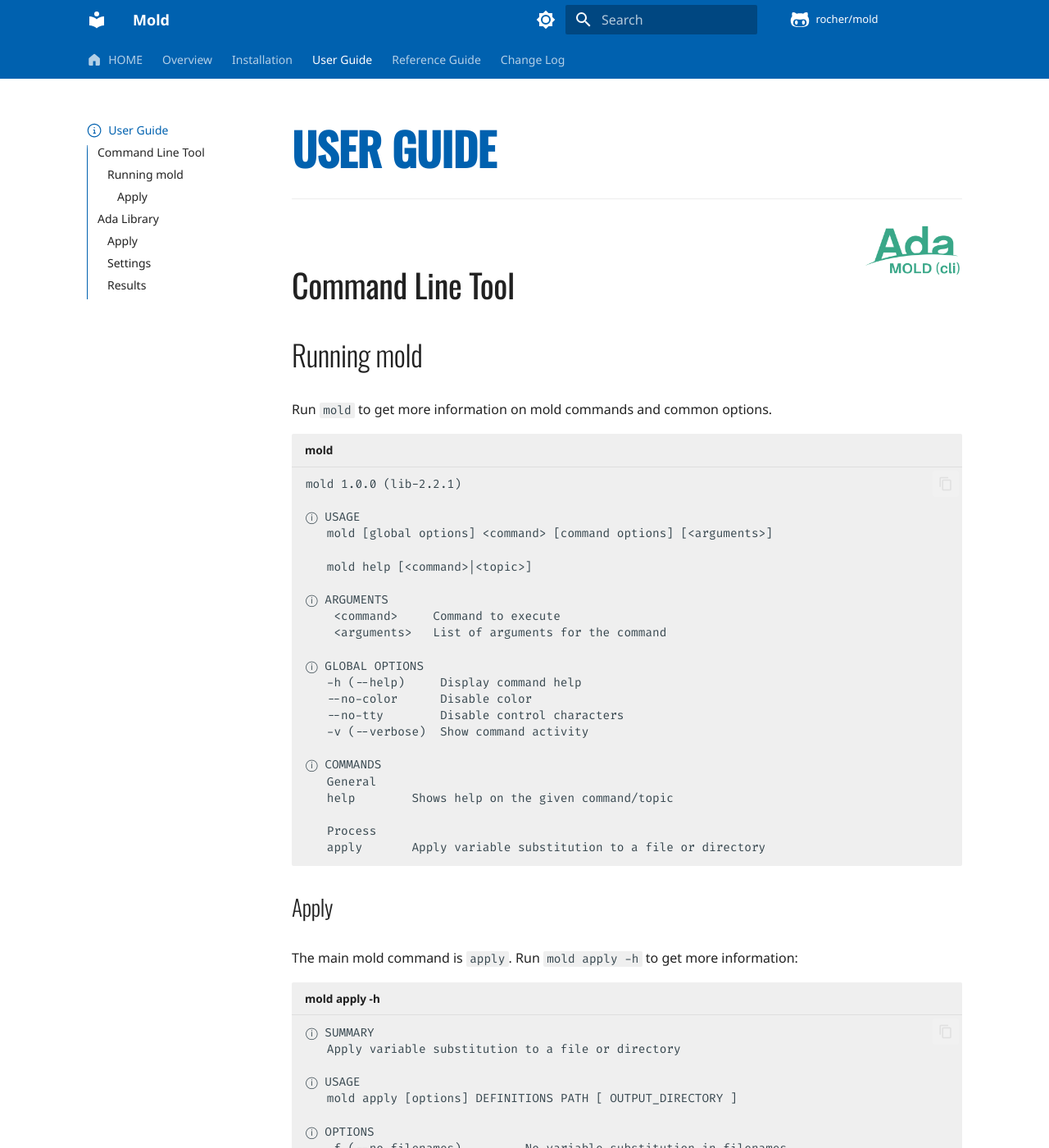
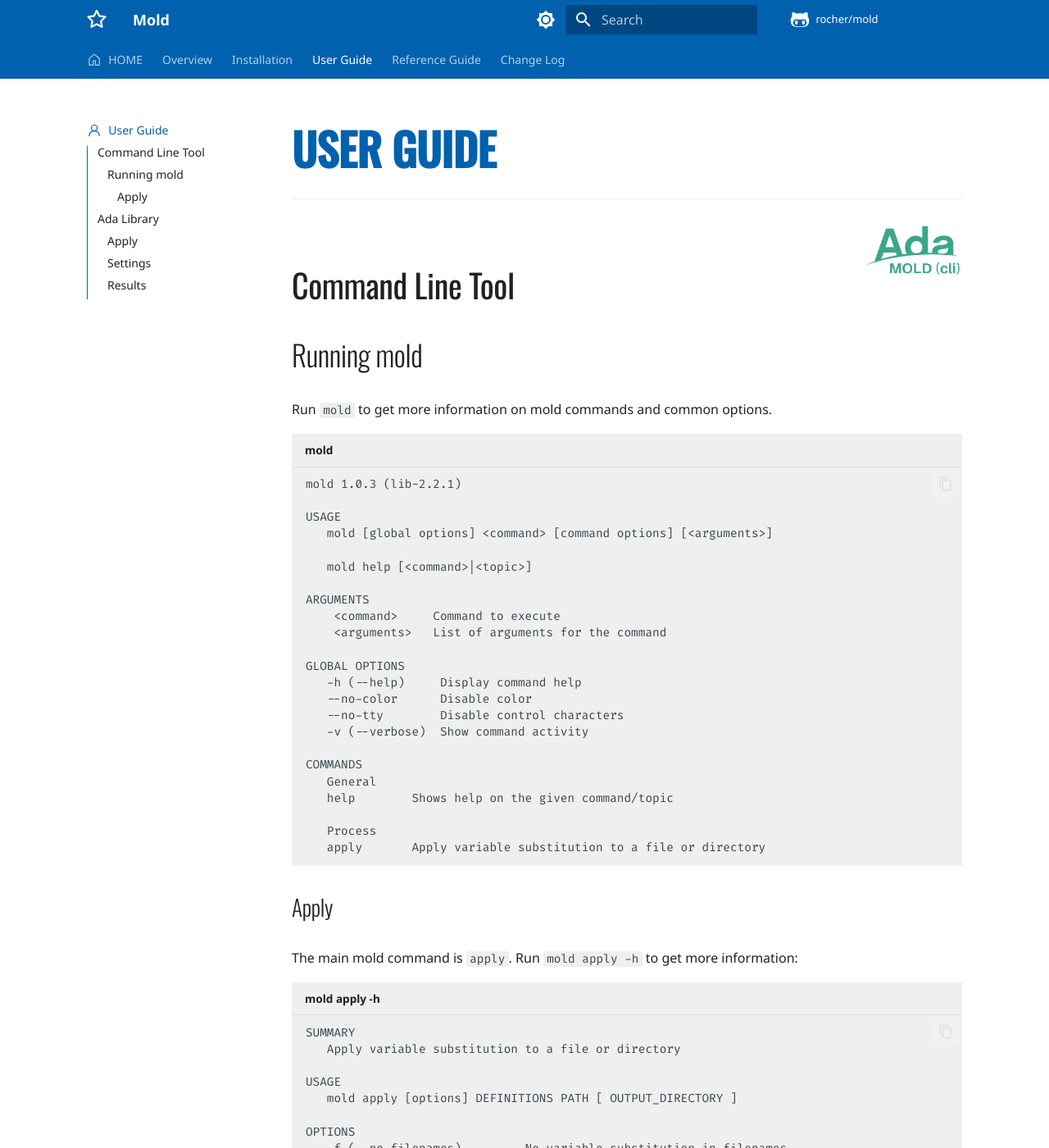
Before and after one commit to rocher/mold, an MkDocs documentation site: the page built from docs/user-guide.md, in a window 1280 px wide and 1400 px high. Shown: the whole window at 82% size. Built offline with MkDocs 1.6.1 and Material for MkDocs 9.7.7, drawn with Linux system fonts in a browser that asks for light colours; comment, search, counter and statistics services are not loaded; the version menu is left out; some of the changed text lies outside the part shown.

Commit message:
Update docs

````diff
--- a/docs/css/extra.css
+++ b/docs/css/extra.css
@@ -69,6 +69,12 @@ h4 {
 
 .gslide-media {
     box-shadow: none !important;
+}
+
+a.md-logo img {
+    padding: 0 !important;
+    padding-bottom: 0 !important;
+    fill: "white" !important;
 }
 
 img {
--- a/docs/user-guide.md
+++ b/docs/user-guide.md
@@ -1,5 +1,5 @@
 ---
-icon: octicons/info-24
+icon: octicons/person-24
 ---
 
 # USER GUIDE
@@ -14,24 +14,24 @@ icon: octicons/info-24
 Run `mold` to get more information on mold commands and common options.
 
 ```txt title="mold"
-mold 1.0.0 (lib-2.2.1)
+mold 1.0.3 (lib-2.2.1)
 
-ⓘ USAGE
+USAGE
    mold [global options] <command> [command options] [<arguments>]
 
    mold help [<command>|<topic>]
 
-ⓘ ARGUMENTS
+ARGUMENTS
     <command>     Command to execute
     <arguments>   List of arguments for the command
 
-ⓘ GLOBAL OPTIONS
+GLOBAL OPTIONS
    -h (--help)     Display command help
    --no-color      Disable color
    --no-tty        Disable control characters
    -v (--verbose)  Show command activity
 
-ⓘ COMMANDS
+COMMANDS
    General
    help        Shows help on the given command/topic
 
@@ -44,13 +44,13 @@ mold 1.0.0 (lib-2.2.1)
 The main mold command is `apply`. Run `mold apply -h` to get more information:
 
 ```txt title="mold apply -h"
-ⓘ SUMMARY
+SUMMARY
    Apply variable substitution to a file or directory
 
-ⓘ USAGE
+USAGE
    mold apply [options] DEFINITIONS PATH [ OUTPUT_DIRECTORY ]
 
-ⓘ OPTIONS
+OPTIONS
    -f (--no-filenames)         No variable substitution in filenames
    -v (--no-variables)         No variable substitution in variables
    -d (--delete-sources)       Delete source files
@@ -81,6 +80,7 @@ The main mold command is `apply`. Run `mold apply -h` to get more information:
    Variable substitution process is applied also to filenames.
 
    Please visit https://rocher.github.io/mold for a complete reference.
+
 ```
 
 ---
--- a/mkdocs.yml
+++ b/mkdocs.yml
@@ -13,6 +13,8 @@ copyright:
 
 theme:
   name: material
+  logo: img/star.svg
+  favicon: img/favicon.ico
   icon:
     repo: fontawesome/brands/github-alt
   palette:
````
Also changed, not shown: other parts of docs/user-guide.md (+2 -3 lines), docs/change-log.md (+7 -1 lines), docs/index.md (+1 -1 lines), docs/overview.md (+1 -1 lines), docs/img/favicon.ico (added), docs/img/star.svg (added).
